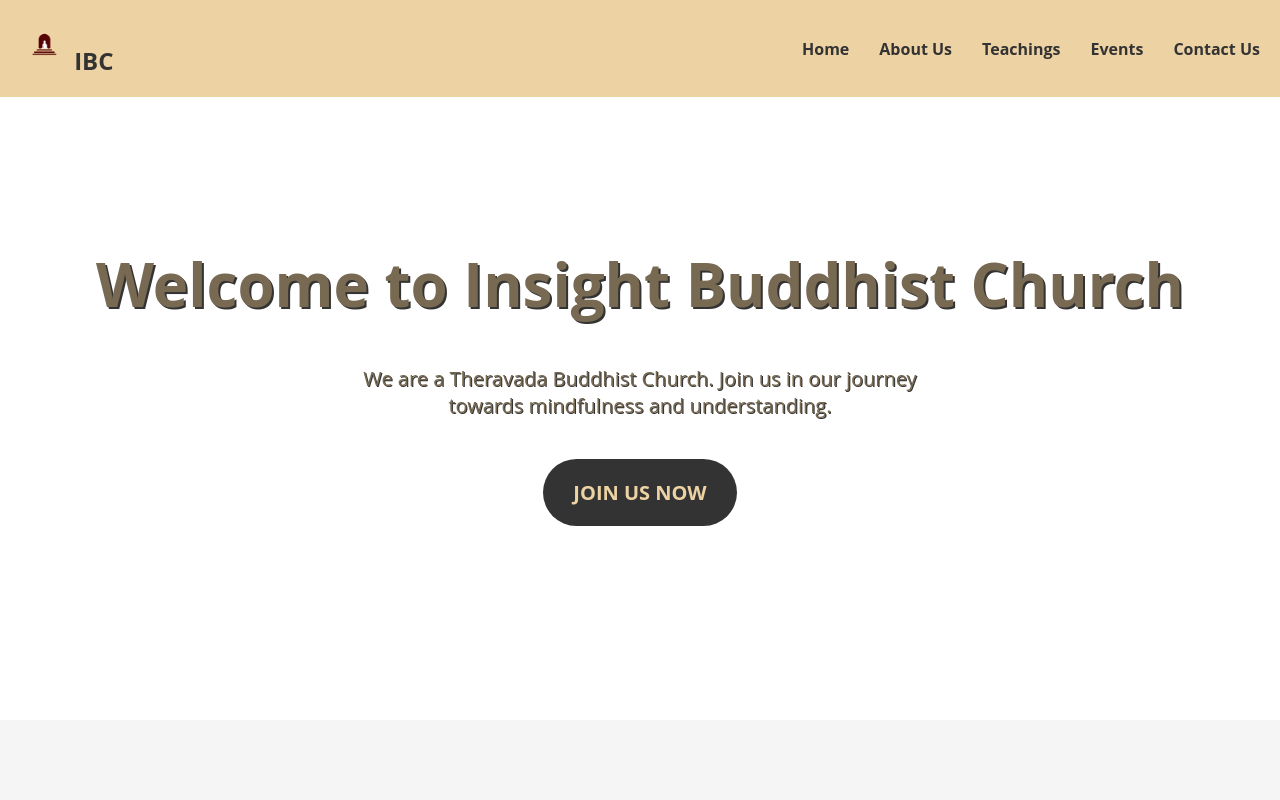
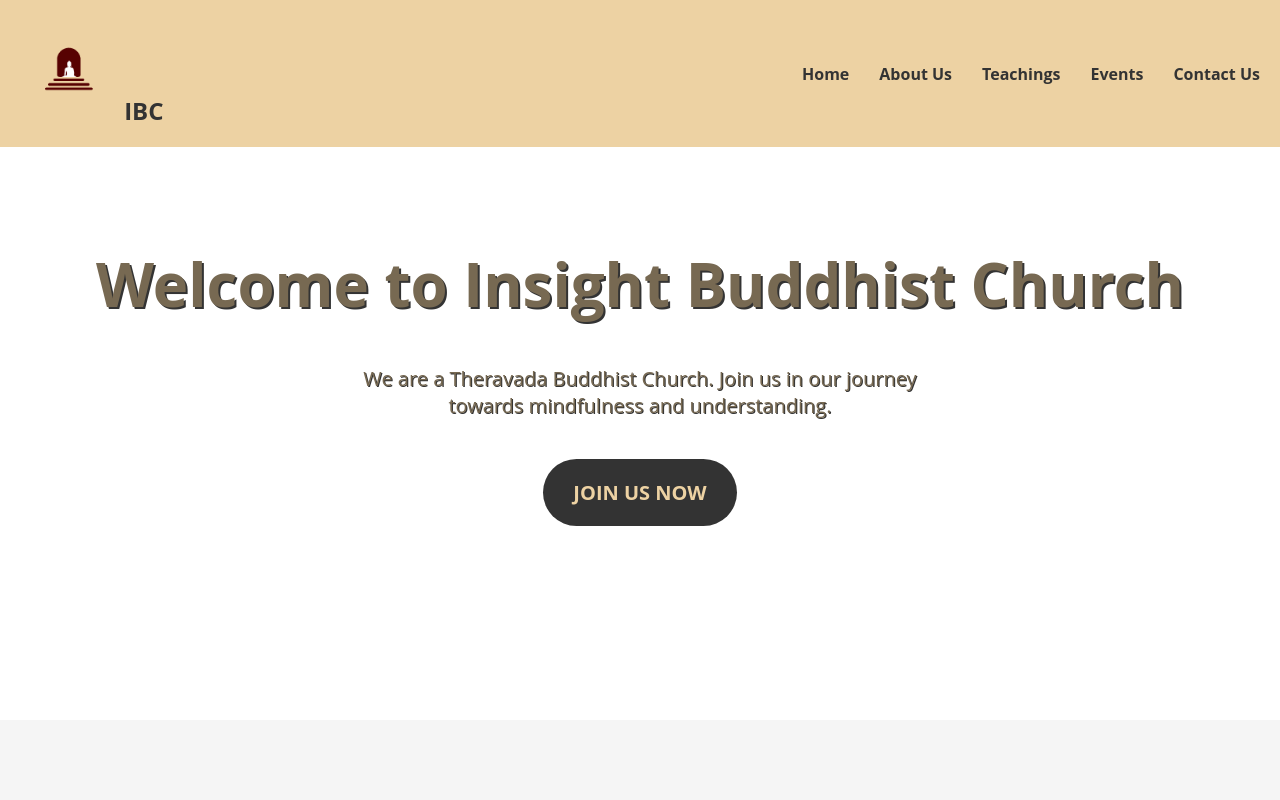
Before and after one commit to InsightBuddhistChurch/InsightBuddhistChurch.github.io, a plain HTML site: page index.html in a window 1280 px wide. Shown: the top 800 px of the page. Drawn offline with Linux system fonts and the light colour scheme.

Commit message:
Update index.html

```diff
--- a/index.html
+++ b/index.html
@@ -10,7 +10,7 @@
     <header>
       <nav>
         <div class="logo">
-          <img src="logo.png" alt="logo" width="50" height="50">
+          <img src="logo.png" alt="logo" width="100" height="100">
           <a>IBC</a>
         </div>
         <div class="menu-toggle">
```
